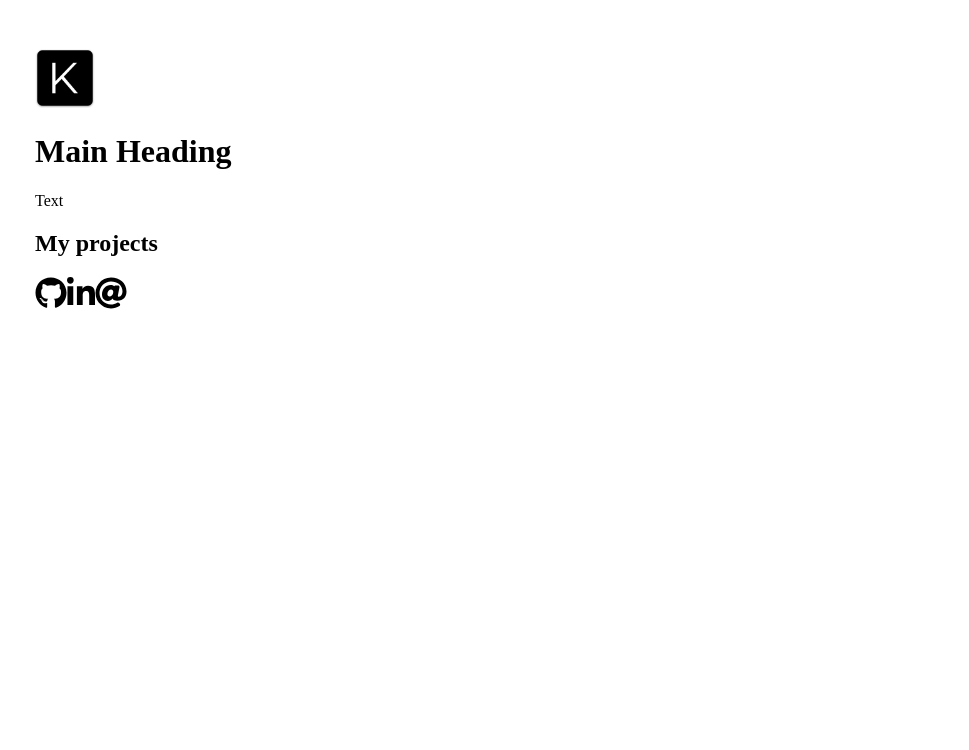
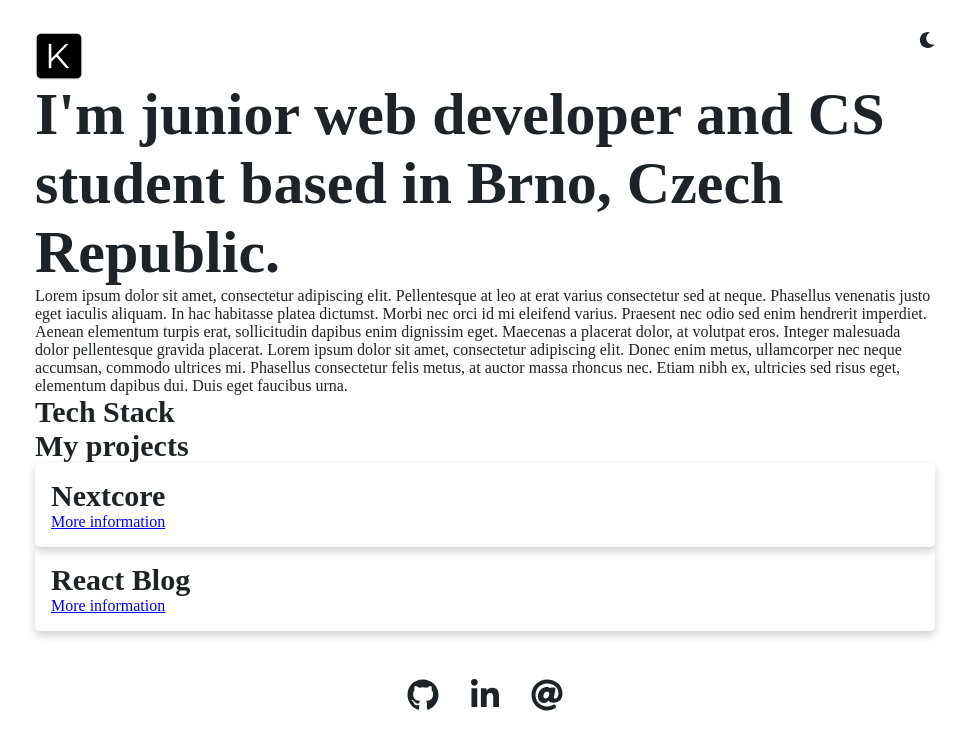
Before and after one commit to karolinavor/gatsby-portfolio, a Gatsby site: page / in a window 1280 px wide. Shown: the whole page, without its empty margins (155-1124 px from the left). Built offline with nearby package versions, Linux system fonts and the light colour scheme; Gatsby itself is replaced by a stand-in of ours.

Commit message:
Global CSS styles, dark mode

```diff
--- a/gatsby-config.js
+++ b/gatsby-config.js
@@ -2,6 +2,7 @@ module.exports = {
 	plugins: [
 		`gatsby-plugin-react-helmet`,
 		`gatsby-plugin-styled-components`,
+		`gatsby-plugin-dark-mode`,
 		{
 			resolve: `gatsby-source-filesystem`,
 			options: {
--- a/package.json
+++ b/package.json
@@ -24,6 +24,7 @@
     "@fortawesome/react-fontawesome": "^0.1.14",
     "babel-plugin-styled-components": "^1.12.0",
     "gatsby": "^3.0.4",
+    "gatsby-plugin-dark-mode": "^1.1.2",
     "gatsby-plugin-react-helmet": "^4.0.0",
     "gatsby-plugin-styled-components": "^4.0.0",
     "gatsby-source-filesystem": "^3.0.0",
--- a/src/components/Footer.js
+++ b/src/components/Footer.js
@@ -1,12 +1,19 @@
 import React from "react";
+import styled from "styled-components/macro";
 import Icon from "../components/Icon";
-import { FontAwesomeIcon } from '@fortawesome/react-fontawesome'
-import { faGithub, faLinkedinIn } from '@fortawesome/free-brands-svg-icons'
-import { faAt } from '@fortawesome/free-solid-svg-icons'
+import { FontAwesomeIcon } from "@fortawesome/react-fontawesome";
+import { faGithub, faLinkedinIn } from "@fortawesome/free-brands-svg-icons";
+import { faAt } from "@fortawesome/free-solid-svg-icons";
+
+const FooterWrapper = styled.footer`
+    display: flex;
+    justify-content: center;
+    margin-top: 2rem;
+`;
 
 export default function Footer() {
     return (
-        <footer>
+        <FooterWrapper>
             <Icon url="https://github.com/karolinavor">
                 <FontAwesomeIcon icon={faGithub} size="2x" />
             </Icon>
@@ -16,6 +23,6 @@ export default function Footer() {
             <Icon url="mailto:vorlickovakarolina@gmail.com">
                 <FontAwesomeIcon icon={faAt} size="2x" />
             </Icon>
-        </footer>
+        </FooterWrapper>
     );
 };
--- a/src/components/Header.js
+++ b/src/components/Header.js
@@ -1,10 +1,30 @@
 import React from "react";
+import styled from "styled-components/macro";
 import Logo from "../components/Logo";
+import { ThemeToggler } from "gatsby-plugin-dark-mode";
+import { FontAwesomeIcon } from "@fortawesome/react-fontawesome";
+import { faMoon } from "@fortawesome/free-solid-svg-icons";
+
+const HeaderWrapper = styled.header`
+    display: flex;
+    justify-content: space-between;
+`;
 
 export default function Header() {
     return (
-        <header>
-            <Logo size="60" />
-        </header>
+        <HeaderWrapper>
+            <Logo size="48" />
+            <ThemeToggler>
+            {({ theme, toggleTheme }) => (
+                <FontAwesomeIcon
+                    icon={faMoon}
+                    cursor="pointer"
+                    onClick={() =>
+                    theme === "dark" ? toggleTheme("light") : toggleTheme("dark")
+                    }
+                />
+            )}
+            </ThemeToggler>
+        </HeaderWrapper>
     );
 };
--- /dev/null
+++ b/src/components/Heading.js
@@ -0,0 +1,9 @@
+import styled from "styled-components/macro";
+
+export const Heading = styled.h1`
+    font-size: 60px;
+`;
+
+export const Subheading = styled.h2`
+    font-size: 30px;
+`;
--- a/src/components/Icon.js
+++ b/src/components/Icon.js
@@ -1,9 +1,10 @@
 import React from "react";
-import styled from "styled-components";
+import styled from "styled-components/macro";
 
 const StyledLink = styled.a`
-    color: black;
     display: inline-block;
+    margin: 1rem;
+    color: var(--text);
 `
 
 export default function Icon(props) {
@@ -12,6 +13,8 @@ export default function Icon(props) {
             href={props.url}
             target="_blank"
             rel="noreferrer"
-        >{props.children}</StyledLink>
+        >
+            {props.children}
+        </StyledLink>
     );
 };
--- a/src/components/Layout.js
+++ b/src/components/Layout.js
@@ -1,29 +1,44 @@
 import React from "react";
-import { createGlobalStyle } from 'styled-components';
+import { createGlobalStyle } from "styled-components/macro";
 import { Helmet } from "react-helmet";
 import Header from "../components/Header";
 import Footer from "../components/Footer";
 
 const GlobalStyle = createGlobalStyle`
-	html,body {
+	html, body, div, span, a, h1, h2, h3, h4, h5, h6, p, blockquote, img,
+    ol, ul, li, input, label, select, table, tbody, tfoot, thead, tr, th,
+    td, footer, header, menu, nav, section, video {
 		margin: 0;
 		padding: 0;
-        width: 100%;
-		height: 100%;
+        font-size: 100%;
+        list-style: none;
+        border: 0;
     }
 
 	body {
-		font-size: 16px;
-        margin: 3rem auto;
         max-width: 900px;
+        margin: 2rem auto;
         padding: 0 1rem;
+        font-size: 16px;
+        color: var(--text);
+        background: var(--bg);
+
+        --bg: white;
+        --text: #1e2327;
+        --textColored: #1e2327;
+
+        &.dark {
+            --bg: #1e2327;
+            --text: white;
+            --textColored: white;
+        }
 	}
 `
 
 export default function Layout(props) {
     return (
         <>
-            <Helmet>
+            <Helmet defer={false}>
                 <html lang="en" />
                 <title>
                     Karolina Vorlickova | Web Developer
@@ -38,7 +53,7 @@ export default function Layout(props) {
                 />
                 <meta
                     name="keywords"
-                    content="web,applications,developer,html,css,javascript,portfolio,frontend,backend,student,computer science"
+                    content="web,applications,developer,html,css,javascript,react,portfolio,frontend,backend,student,computer science"
                 />
                 <meta
                     property="og:title"
@@ -83,7 +98,9 @@ export default function Layout(props) {
             </Helmet>
             <GlobalStyle />
             <Header />
-            {props.children}
+            <main>
+                {props.children}
+            </main>
 			<Footer />
         </>
     );
--- a/src/components/Logo.js
+++ b/src/components/Logo.js
@@ -1,11 +1,18 @@
 import React from "react";
+import styled from "styled-components/macro";
 import { Link } from "gatsby";
-import LogoImg from "../images/logo.png";
+import LogoImg from "../images/Logo.png";
+
+const StyledLink = styled(Link)`
+    display: block;
+    height: ${p => p.size}px;
+    width: ${p => p.size}px;
+`
 
 export default function Logo(props) {
     return (
-        <Link to="/" >
+        <StyledLink to="/" size={props.size} >
             <img src={LogoImg} alt="Logo" width={props.size} height={props.size}></img>
-        </Link>
+        </StyledLink>
     );
 };
--- /dev/null
+++ b/src/components/ProjectCard.js
@@ -0,0 +1,20 @@
+import React from "react";
+import styled from "styled-components/macro";
+import { Link } from "gatsby";
+import { Subheading } from "../components/Heading";
+
+const CardWrapper = styled.div`
+    box-shadow: 0 4px 8px 0 rgba(0,0,0,0.2);
+    border-radius: 5px;
+    padding: 1rem;
+`;
+
+export default function ProjectCard(props) {
+    return (
+        <CardWrapper>
+            {/*<img src={props.img} alt="Project Preview" width="100%" />*/}
+            <Subheading>{props.name}</Subheading>
+            <Link to={props.page}>More information</Link>
+        </CardWrapper>
+    );
+};
--- /dev/null
+++ b/src/components/ProjectSection.js
@@ -0,0 +1,14 @@
+import React from "react";
+import { Subheading } from "../components/Heading";
+import ProjectCard from "../components/ProjectCard";
+//import NextcoreImg from "../images/Nextcore.png";
+
+export default function ProjectSection() {
+    return (
+        <>
+        <Subheading>My projects</Subheading>
+        <ProjectCard name="Nextcore" page="/nextcore" img />
+        <ProjectCard name="React Blog" page="/react-blog" img />
+        </>
+    );
+}
--- a/src/pages/404.js
+++ b/src/pages/404.js
@@ -1,5 +1,5 @@
 import React from "react";
-import Layout from "../components/layout";
+import Layout from "../components/Layout";
 
 export default function NotFound404() {
 	return (
--- a/src/pages/index.js
+++ b/src/pages/index.js
@@ -1,12 +1,15 @@
 import React from "react";
-import Layout from "../components/Layout"
+import Layout from "../components/Layout";
+import { Heading, Subheading } from "../components/Heading";
+import ProjectSection from "../components/ProjectSection";
 
 export default function Home() {
 	return (
 		<Layout>
-			<h1>Main Heading</h1>
-			<p>Text</p>
-			<h2>My projects</h2>
+			<Heading>I'm junior web developer and CS student based in Brno, Czech Republic.</Heading>
+			<p>Lorem ipsum dolor sit amet, consectetur adipiscing elit. Pellentesque at leo at erat varius consectetur sed at neque. Phasellus venenatis justo eget iaculis aliquam. In hac habitasse platea dictumst. Morbi nec orci id mi eleifend varius. Praesent nec odio sed enim hendrerit imperdiet. Aenean elementum turpis erat, sollicitudin dapibus enim dignissim eget. Maecenas a placerat dolor, at volutpat eros. Integer malesuada dolor pellentesque gravida placerat. Lorem ipsum dolor sit amet, consectetur adipiscing elit. Donec enim metus, ullamcorper nec neque accumsan, commodo ultrices mi. Phasellus consectetur felis metus, at auctor massa rhoncus nec. Etiam nibh ex, ultricies sed risus eget, elementum dapibus dui. Duis eget faucibus urna.</p>
+			<Subheading>Tech Stack</Subheading>
+			<ProjectSection />
 		</Layout>
 	);
 };
```
Also changed, not shown: src/pages/react-blog.js (added, +11 -0 lines), 1 other file.
